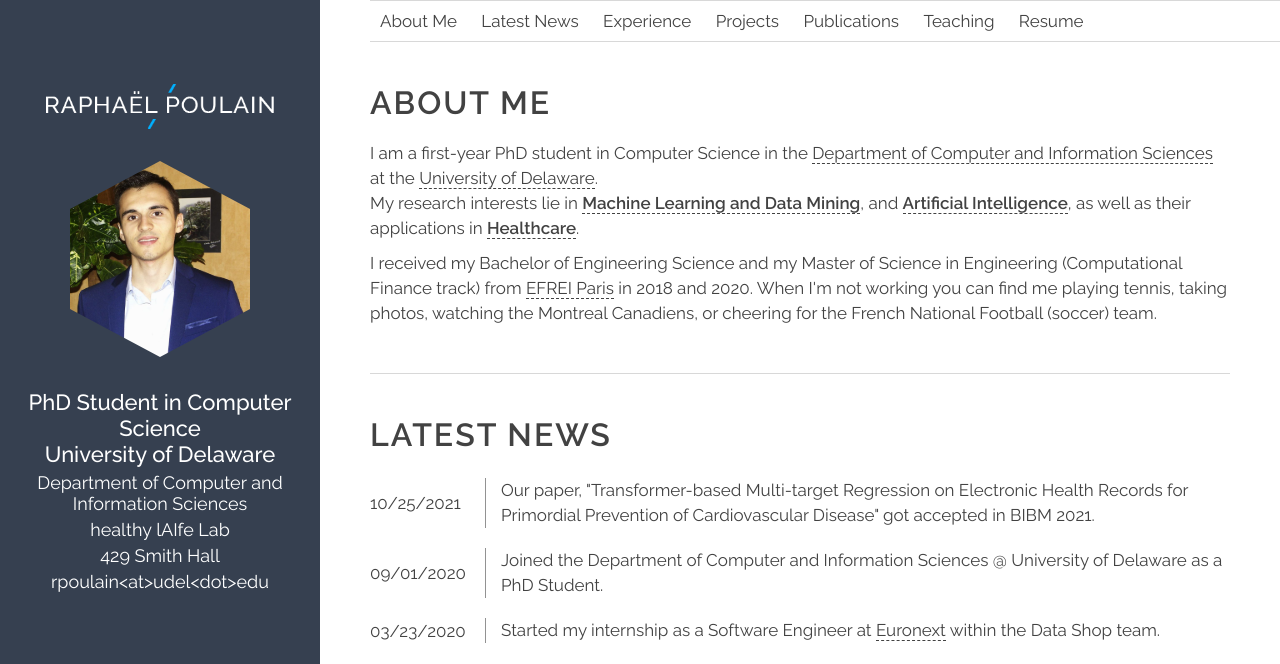
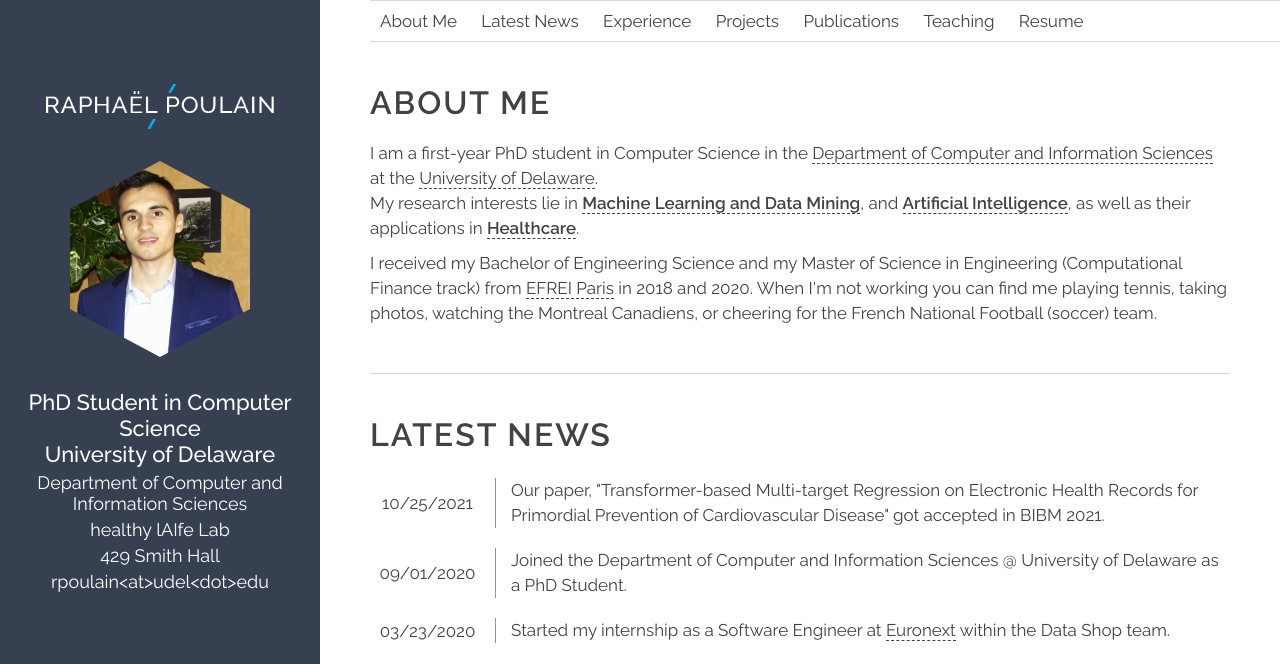
Before and after one commit to rpoulain/rpoulain.github.io, a plain HTML site: page index.html in a window 1280 px wide. Shown: the top 664 px of the page. Drawn offline with nearby package versions, Linux system fonts and the light colour scheme; a script that the page names is missing.

Commit message:
Update global.css

```diff
--- a/css/global.css
+++ b/css/global.css
@@ -197,11 +197,13 @@ section:last-child{
     transform: translateY(-50%);
     position: absolute;
     left : 0px;
+    width: 115px;
+    text-align: center;
 }
 .text-event{
     border-left: 1px solid #929292;
     padding-left:15px;
-    margin-left: 115px;
+    margin-left: 125px;
 }
 .text-event-nodate{
     border-left: 1px solid #929292;
```
